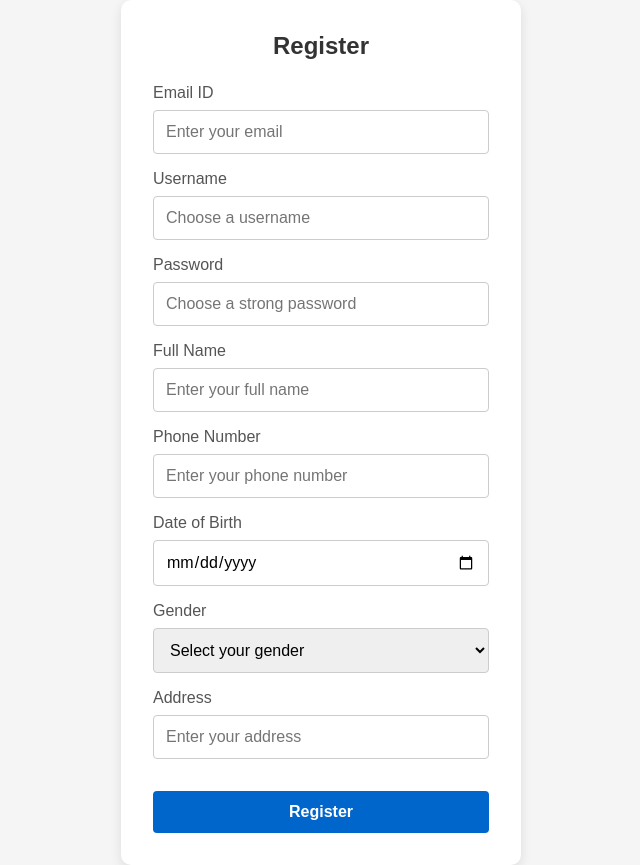
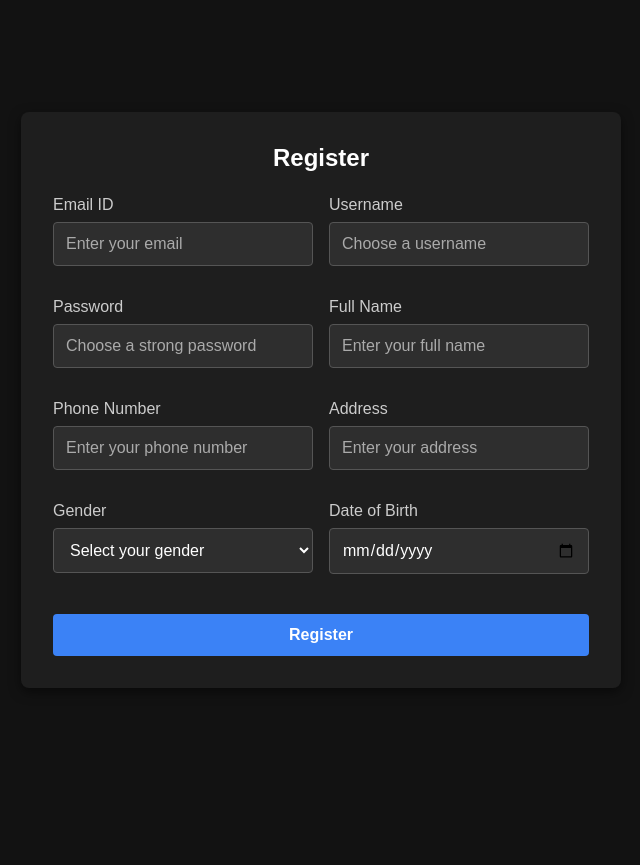
Before and after one commit to lakshya076/GradLink, a Flask app: page /register in a window 1280 px wide. Shown: the whole page, without its empty margins (319-959 px from the left). After the commit the page ends 656 px from the top, so only its background shows below. Run offline with Flask 3, Linux system fonts and the light colour scheme.

Commit message:
updating register pages
Signed-off-by: Lakshya <lakshya.saxena076@gmail.com>

```diff
--- a/static/register_style.css
+++ b/static/register_style.css
@@ -1,3 +1,4 @@
+/* Basic Reset and Styling */
 * {
     margin: 0;
     padding: 0;
@@ -7,25 +8,36 @@
 
 body {
     display: flex;
-    justify-content: center;
-    align-items: center;
-    background-color: #f5f5f5;
+    justify-content: center; /* Horizontally centers the container */
+    align-items: center; /* Vertically centers the container */
+    min-height: 100vh; /* Full viewport height for centering */
+    background-color: #121212;
+    color: #f5f5f5;
+    margin: 0; /* Reset margin to ensure centering works as expected */
 }
 
 .container {
     width: 100%;
-    max-width: 400px;
+    max-width: 600px; /* Adjusted width for two-column layout */
     padding: 2rem;
-    background-color: #ffffff;
-    box-shadow: 0px 4px 12px rgba(0, 0, 0, 0.1);
-    border-radius: 10px;
+    background-color: #1e1e1e;
+    box-shadow: 0px 4px 12px rgba(0, 0, 0, 0.5);
+    border-radius: 8px;
     text-align: center;
 }
 
+/* Header Styling */
 h2 {
     margin-bottom: 1.5rem;
-    color: #333;
+    color: #ffffff;
     font-weight: 600;
+}
+
+/* Form Grid Layout */
+.form-grid {
+    display: grid;
+    grid-template-columns: 1fr 1fr; /* Two equal columns */
+    gap: 1rem; /* Spacing between columns */
 }
 
 .form-group {
@@ -35,7 +47,7 @@ h2 {
 
 label {
     font-weight: 500;
-    color: #555;
+    color: #cccccc;
     display: block;
     margin-bottom: 0.5rem;
 }
@@ -48,9 +60,19 @@ input[type="date"],
 select {
     width: 100%;
     padding: 0.75rem;
-    border: 1px solid #ccc;
+    background-color: #2e2e2e;
+    border: 1px solid #555555;
     border-radius: 4px;
+    color: #ffffff;
     font-size: 1rem;
+}
+
+input[type="text"]::placeholder,
+input[type="email"]::placeholder,
+input[type="password"]::placeholder,
+input[type="tel"]::placeholder,
+input[type="date"]::placeholder {
+    color: #aaaaaa;
 }
 
 input[type="text"]:focus,
@@ -59,14 +81,15 @@ input[type="password"]:focus,
 input[type="tel"]:focus,
 input[type="date"]:focus,
 select:focus {
-    border-color: #0066cc;
+    border-color: #3b82f6;
     outline: none;
 }
 
+/* Full-width for Button */
 .submit-btn {
     width: 100%;
     padding: 0.75rem;
-    background-color: #0066cc;
+    background-color: #3b82f6;
     color: #ffffff;
     font-weight: 600;
     border: none;
@@ -74,9 +97,10 @@ select:focus {
     font-size: 1rem;
     cursor: pointer;
     transition: background-color 0.3s ease;
-    margin-top: 1rem;
+    margin-top: 1.5rem;
+    grid-column: span 2; /* Span button across both columns */
 }
 
 .submit-btn:hover {
-    background-color: #004c99;
+    background-color: #2563eb;
 }
--- a/templates/register.html
+++ b/templates/register.html
@@ -10,6 +10,8 @@
     <div class="container">
         <h2>Register</h2>
         <form action="/register" method="post">
+            <div class="form-grid">
+                <!-- Column 1 -->
                 <div class="form-group">
                     <label for="email">Email ID</label>
                     <input type="email" id="email" name="email" placeholder="Enter your email" required>
@@ -22,6 +24,8 @@
                     <label for="password">Password</label>
                     <input type="password" id="password" name="password" placeholder="Choose a strong password" required>
                 </div>
+
+                <!-- Column 2 -->
                 <div class="form-group">
                     <label for="fullname">Full Name</label>
                     <input type="text" id="fullname" name="fullname" placeholder="Enter your full name" required>
@@ -31,8 +35,8 @@
                     <input type="tel" id="phone" name="phone" placeholder="Enter your phone number" required>
                 </div>
                 <div class="form-group">
-                <label for="dob">Date of Birth</label>
-                <input type="date" id="dob" name="dob" required>
+                    <label for="address">Address</label>
+                    <input type="text" id="address" name="address" placeholder="Enter your address" required>
                 </div>
                 <div class="form-group">
                     <label for="gender">Gender</label>
@@ -45,8 +49,9 @@
                     </select>
                 </div>
                 <div class="form-group">
-                <label for="address">Address</label>
-                <input type="text" id="address" name="address" placeholder="Enter your address" required>
+                    <label for="dob">Date of Birth</label>
+                    <input type="date" id="dob" name="dob" required>
+                </div>
             </div>
             <button type="submit" class="submit-btn">Register</button>
         </form>
```
Lines whose indentation alone changed are shown as unchanged.
